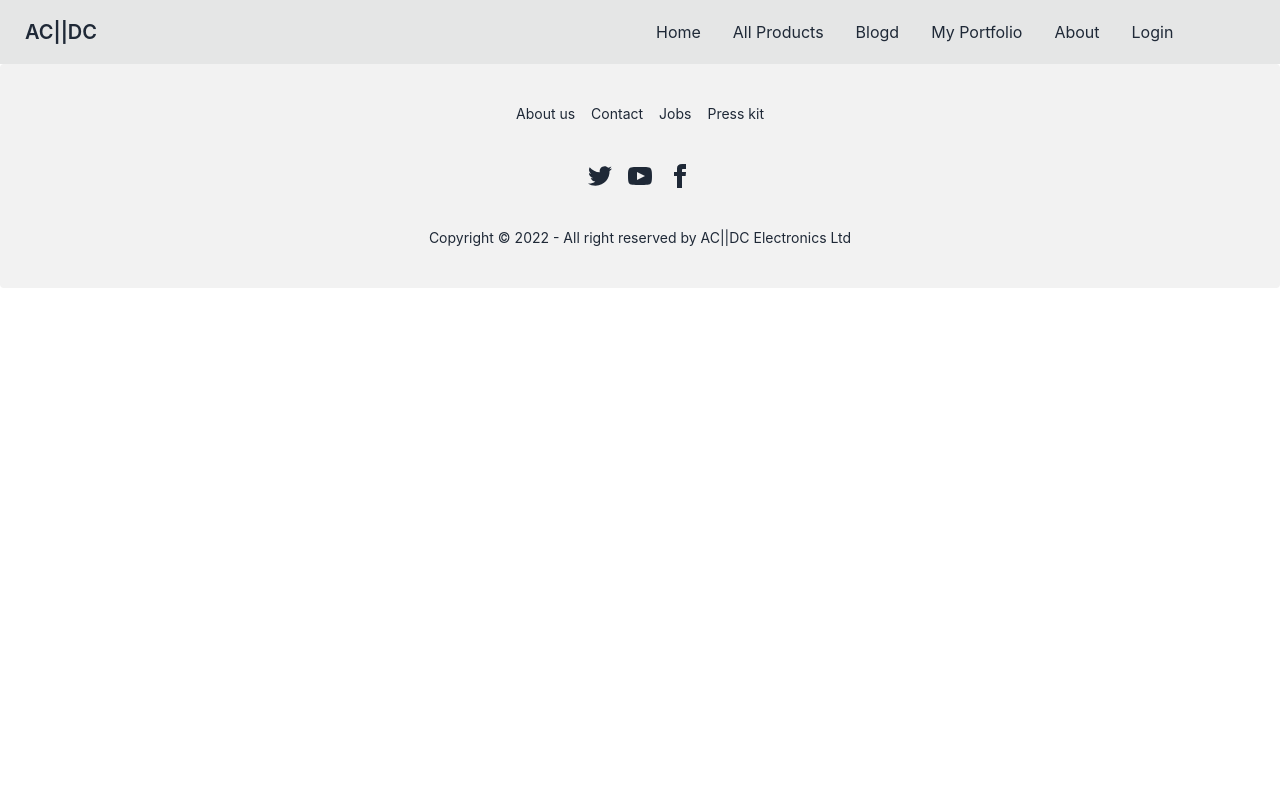
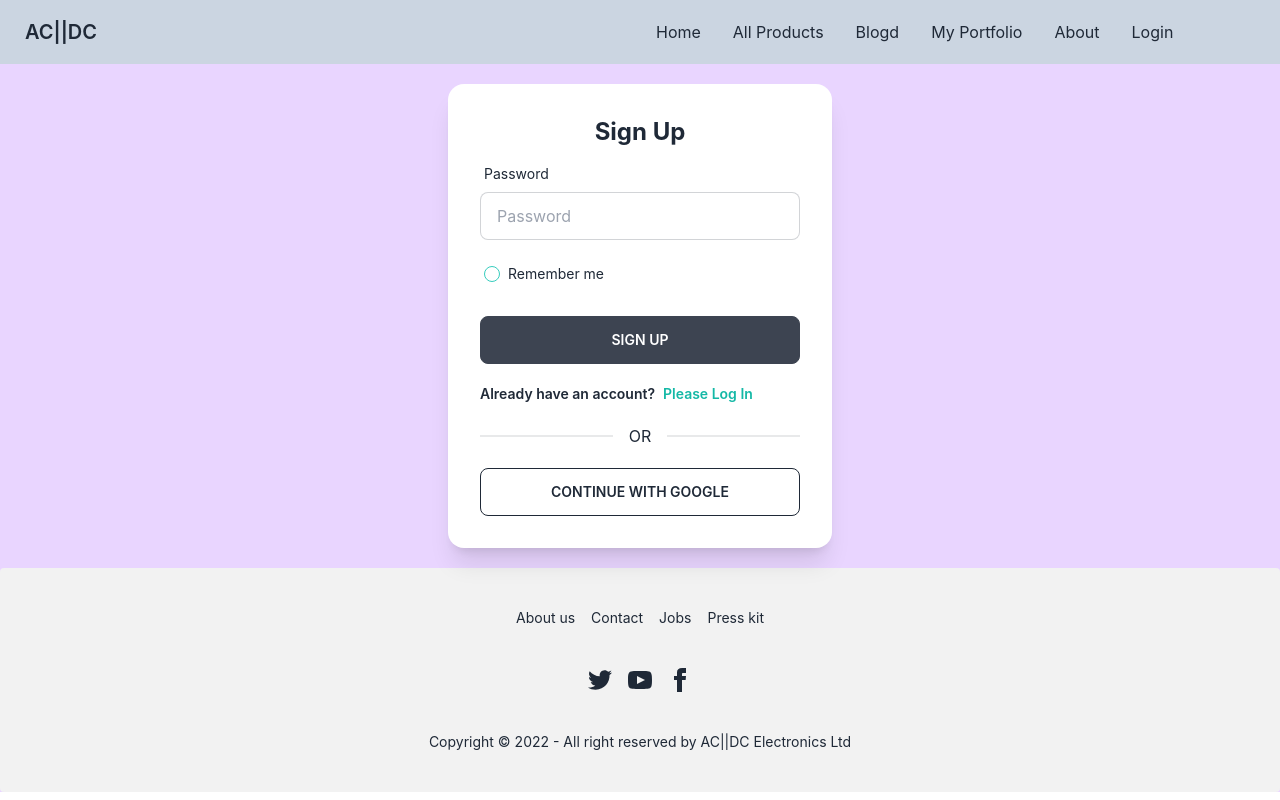
Before and after one commit to shakhawath1/ac-dc-client-side, a React (Create React App) app: page /signup in a window 1280 px wide. Built offline with nearby package versions, Linux system fonts and the light colour scheme; no server answers.

Commit message:
added login page

```diff
--- a/src/App.js
+++ b/src/App.js
@@ -11,7 +11,7 @@ import Navbar from './Pages/Shared/Navbar';
 
 function App() {
   return (
-    <div className="App">
+    <div className="App bg-purple-200">
       <Navbar></Navbar>
       <Routes>
         <Route path='/' element={<Home></Home>}></Route>
@@ -21,7 +21,7 @@ function App() {
         <Route path='/my-portfolio' element={<MyPortfolio></MyPortfolio>}></Route>
         <Route path='/about' element={<About></About>}></Route>
         <Route path='/login' element={<Login></Login>}></Route>
-        <Route path='/home' element={<SignUp></SignUp>}></Route>
+        <Route path='/signup' element={<SignUp></SignUp>}></Route>
       </Routes>
       <Footer></Footer>
     </div>
--- a/src/Pages/Login/Login.js
+++ b/src/Pages/Login/Login.js
@@ -3,6 +3,7 @@ import { useSignInWithEmailAndPassword, useSignInWithGoogle } from 'react-fireba
 import auth from '../../firebase.init';
 import { useForm } from "react-hook-form";
 import Loading from '../Shared/Loading';
+import { Link } from 'react-router-dom';
 
 
 const Login = () => {
@@ -32,8 +33,8 @@ const Login = () => {
     };
 
     return (
-        <div className='flex justify-center h-screen items-center'>
-            <div className="card w-96 bg-base-100 shadow-xl">
+        <div className='flex justify-center items-center'>
+            <div className="card w-96 bg-base-100 shadow-xl my-5">
                 <div className="card-body">
                     <h2 className="text-center text-2xl font-bold">Log In</h2>
                     <form onSubmit={handleSubmit(onSubmit)}>
@@ -103,14 +104,15 @@ const Login = () => {
                         </div>
                         <input className='btn w-full amx-w-xs' type="submit" value='log in' />
                     </form>
+
+                    {/* not have an account */}
                     <p className="text-sm font-semibold mt-2 pt-1 mb-0">
                         Don't have an account?
-                        <a
-                            href="#!"
-                            className="text-red-600 hover:text-red-700 focus:text-red-700 transition duration-200 ease-in-out ml-2"
-                        >Create an Account</a>
+                        <Link className='text-rose-500 ml-2' to="/signup">Create an Account</Link>
                     </p>
                     <div className="divider">OR</div>
+
+                    {/* google sign in */}
                     <button
                         onClick={() => signInWithGoogle()}
                         className="btn btn-outline">Continue with google</button>
--- a/src/Pages/Login/SignUp.js
+++ b/src/Pages/Login/SignUp.js
@@ -1,9 +1,94 @@
 import React from 'react';
+import { useCreateUserWithEmailAndPassword, useSignInWithGoogle } from 'react-firebase-hooks/auth';
+import { useForm } from 'react-hook-form';
+import { Link } from 'react-router-dom';
+import auth from '../../firebase.init';
+import Loading from '../Shared/Loading';
 
 const SignUp = () => {
+    // google login
+    const [signInWithGoogle, gUser, gLoading, gError] = useSignInWithGoogle(auth);
+
+    // email & password log in
+    const { register, formState: { errors }, handleSubmit } = useForm();
+    const [
+        createUserWithEmailAndPassword, user, loading, error] = useCreateUserWithEmailAndPassword(auth);
+    let signInError;
+
+    if (user || gUser) {
+
+    };
+
+    if (error || gError) {
+        signInError = <p className='text-red-500'><small>{error?.message || gError?.message}</small></p>
+    };
+
+    if (loading || gLoading) {
+        return <Loading></Loading>
+    }
+    const onSubmit = data => {
+        console.log(data)
+        createUserWithEmailAndPassword(data.email, data.password)
+    };
     return (
-        <div>
+        <div className='flex justify-center items-center'>
+            <div className="card w-96 bg-base-100 shadow-xl my-5">
+                <div className="card-body">
+                    <h2 className="text-center text-2xl font-bold">Sign Up</h2>
+                    <form onSubmit={handleSubmit(onSubmit)}>
 
+
+                        {/* password input-field */}
+                        <div className="form-control w-full max-w-xs">
+                            <label className="label">
+                                <span className="label-text">Password</span>
+                            </label>
+                            <input
+                                type="password" placeholder="Password"
+                                className="input input-bordered w-full max-w-xs"
+                                {...register("password", {
+                                    required: {
+                                        value: true,
+                                        message: 'Password is Required'
+                                    },
+                                    minLength: {
+                                        value: 8,
+                                        message: 'Must be 8 characters or longer'
+                                    }
+                                })}
+                            />
+                            <label className="label">
+                                {errors.password?.type === 'required' && <span className="label-text-alt text-red-500">{errors.password.message}</span>}
+                                {errors.password?.type === 'minLength' && <span className="label-text-alt text-red-500">{errors.password.message}</span>}
+                            </label>
+                        </div>
+
+                        {signInError}
+
+                        <div className="flex justify-between items-center mb-6">
+                            <div className="form-control">
+                                <label className="label cursor-pointer">
+                                    <input type="checkbox" className="checkbox checkbox-accent checkbox-xs mr-2" />
+                                    <span className="label-text">Remember me</span>
+                                </label>
+                            </div>
+                        </div>
+
+                        {/* sign up button  */}
+                        <input className='btn w-full amx-w-xs' type="submit" value='sign up' />
+                    </form>
+                    <p className="text-sm font-semibold mt-2 pt-1 mb-0">
+                        Already have an account?
+                        <Link className='text-teal-500 ml-2' to="/login">Please Log In</Link>
+                    </p>
+                    <div className="divider">OR</div>
+
+                    {/* google signin  */}
+                    <button
+                        onClick={() => signInWithGoogle()}
+                        className="btn btn-outline">Continue with google</button>
+                </div>
+            </div>
         </div>
     );
 };
--- a/src/Pages/Shared/Navbar.js
+++ b/src/Pages/Shared/Navbar.js
@@ -29,7 +29,7 @@ const Navbar = () => {
     </>
 
     return (
-        <div className="navbar bg-base-300 sticky top-0 z-10">
+        <div className="navbar bg-slate-300 sticky top-0 z-10">
             <div className="navbar-start">
                 <div className="dropdown">
                     <label tabIndex="0" className="btn btn-ghost lg:hidden">
```
